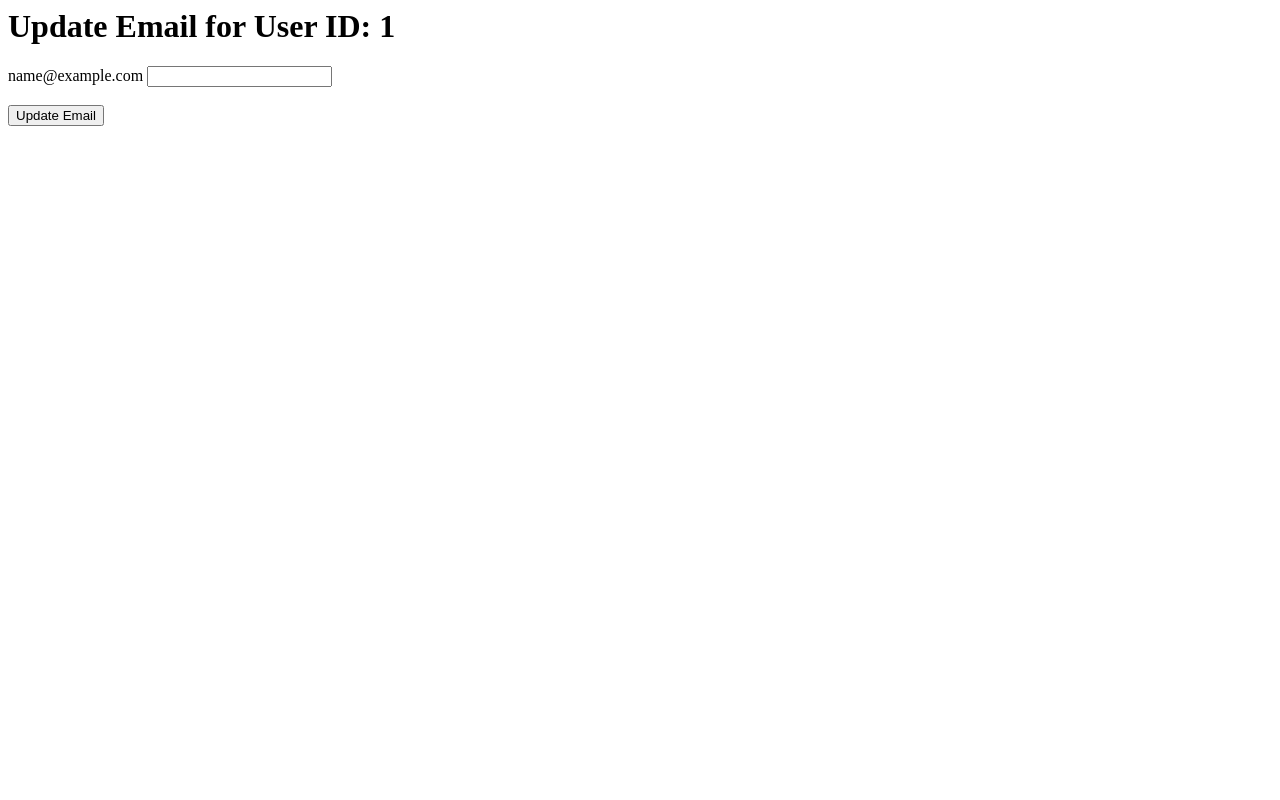
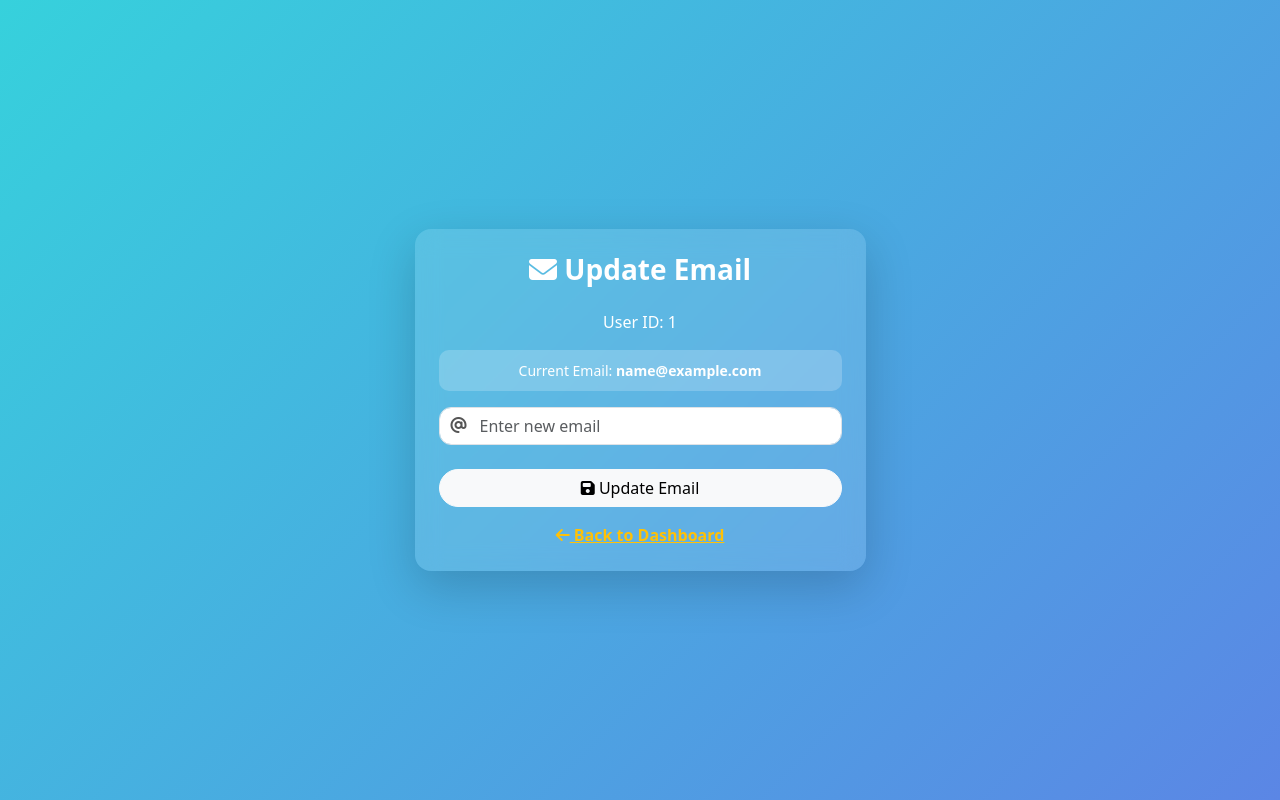
Before and after one commit to arpit-varshney1/social-post1, a Flask app: page /update_email/1 in a window 1280 px wide. Run offline with Flask 3, Linux system fonts and the light colour scheme; the visitor is signed in with stand-in values (Sample User, id 1).

Commit message:
Update update_email.html

```diff
--- a/templates/update_email.html
+++ b/templates/update_email.html
@@ -1,17 +1,107 @@
-<html>
+<!DOCTYPE html>
+<html lang="en">
+<head>
+    <meta charset="UTF-8">
+    <title>Update Email</title>
 
-<head>
-    <title>Update Email</title>
+    <!-- Bootstrap -->
+    <link href="https://cdn.jsdelivr.net/npm/bootstrap@5.3.2/dist/css/bootstrap.min.css" rel="stylesheet">
+
+    <!-- Icons -->
+    <link href="https://cdnjs.cloudflare.com/ajax/libs/font-awesome/6.5.0/css/all.min.css" rel="stylesheet">
+
+    <style>
+        body {
+            background: linear-gradient(135deg, #36d1dc, #5b86e5);
+            min-height: 100vh;
+        }
+
+        .card {
+            background: rgba(255, 255, 255, 0.12);
+            backdrop-filter: blur(12px);
+            border: none;
+            color: white;
+        }
+
+        .form-control {
+            border-radius: 12px;
+            padding-left: 40px;
+        }
+
+        .input-icon {
+            position: absolute;
+            left: 12px;
+            top: 10px;
+            color: #555;
+        }
+
+        .form-wrapper {
+            position: relative;
+        }
+
+        .btn-custom {
+            border-radius: 50px;
+            font-weight: 500;
+        }
+
+        .old-email-box {
+            background: rgba(255,255,255,0.2);
+            padding: 10px;
+            border-radius: 10px;
+            font-size: 14px;
+        }
+    </style>
 </head>
 
-<body>
-    <h1>Update Email for User ID: {{ user.id }}</h1>
-    <form method="post" action="/update_email/{{ user.id }}">
-        <input type="hidden" name="user_id" value="{{ user_id }}">
-        <label for="old_email">{{ user.email }}</label>
-        <input type="email" id="new_email" name="new_email" required><br><br>
-        <input type="submit" value="Update Email">
-    </form>
+<body class="d-flex align-items-center justify-content-center">
+
+<div class="container">
+    <div class="row justify-content-center">
+        <div class="col-md-5">
+
+            <div class="card shadow-lg rounded-4 p-4">
+
+                <h3 class="text-center mb-4 fw-bold">
+                    <i class="fas fa-envelope"></i> Update Email
+                </h3>
+
+                <p class="text-center mb-3">User ID: {{ user.id }}</p>
+
+                <!-- Current Email -->
+                <div class="mb-3 text-center">
+                    <div class="old-email-box">
+                        Current Email: <strong>{{ user.email }}</strong>
+                    </div>
+                </div>
+
+                <!-- Form -->
+                <form method="post" action="/update_email/{{ user.id }}">
+                    <input type="hidden" name="user_id" value="{{ user.id }}">
+
+                    <div class="mb-3 form-wrapper">
+                        <i class="fas fa-at input-icon"></i>
+                        <input type="email" name="new_email" class="form-control" placeholder="Enter new email" required>
+                    </div>
+
+                    <div class="d-grid mt-4">
+                        <button class="btn btn-light btn-custom">
+                            <i class="fas fa-save"></i> Update Email
+                        </button>
+                    </div>
+                </form>
+
+                <!-- Back -->
+                <div class="text-center mt-3">
+                    <a href="/dashboard" class="text-warning fw-bold">
+                        <i class="fas fa-arrow-left"></i> Back to Dashboard
+                    </a>
+                </div>
+
+            </div>
+
+        </div>
+    </div>
+</div>
+
 </body>
-
 </html>
```
